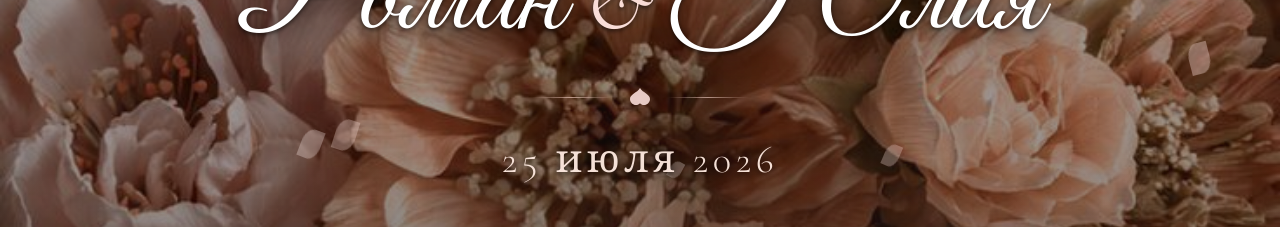
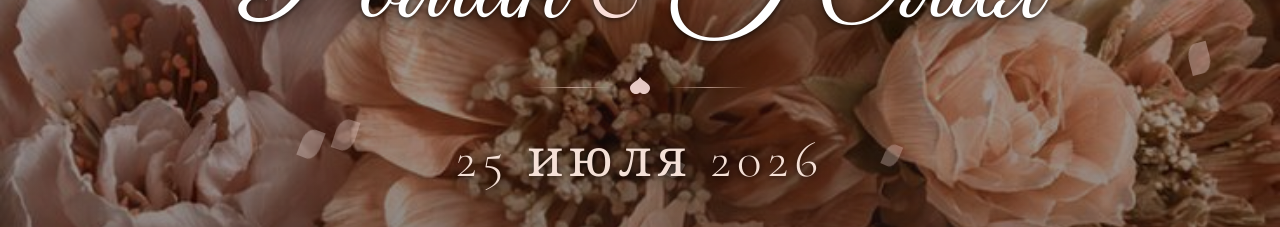
Before and after one commit to Maksim99003/wedding-yulia-roman, a plain HTML site: page index.html in a window 1280 px wide. Shown: the part 281-508 px from the top of the page. Drawn offline with nearby package versions, Linux system fonts and the light colour scheme.

Commit message:
Increase wedding date font size on hero
clamp(1.4rem→2rem, 5vw→7vw, 2.4rem→3.2rem)

Co-Authored-By: Claude Sonnet 4.6 <noreply@anarchic.com>

```diff
--- a/style.css
+++ b/style.css
@@ -270,7 +270,7 @@ section { padding: 3rem 16px; }
 
 .hero__date {
   font-family: var(--font-serif);
-  font-size: clamp(1.4rem, 5vw, 2.4rem);
+  font-size: clamp(2rem, 7vw, 3.2rem);
   font-weight: 300;
   letter-spacing: .12em;
   color: rgba(255,235,225,.95);
```
